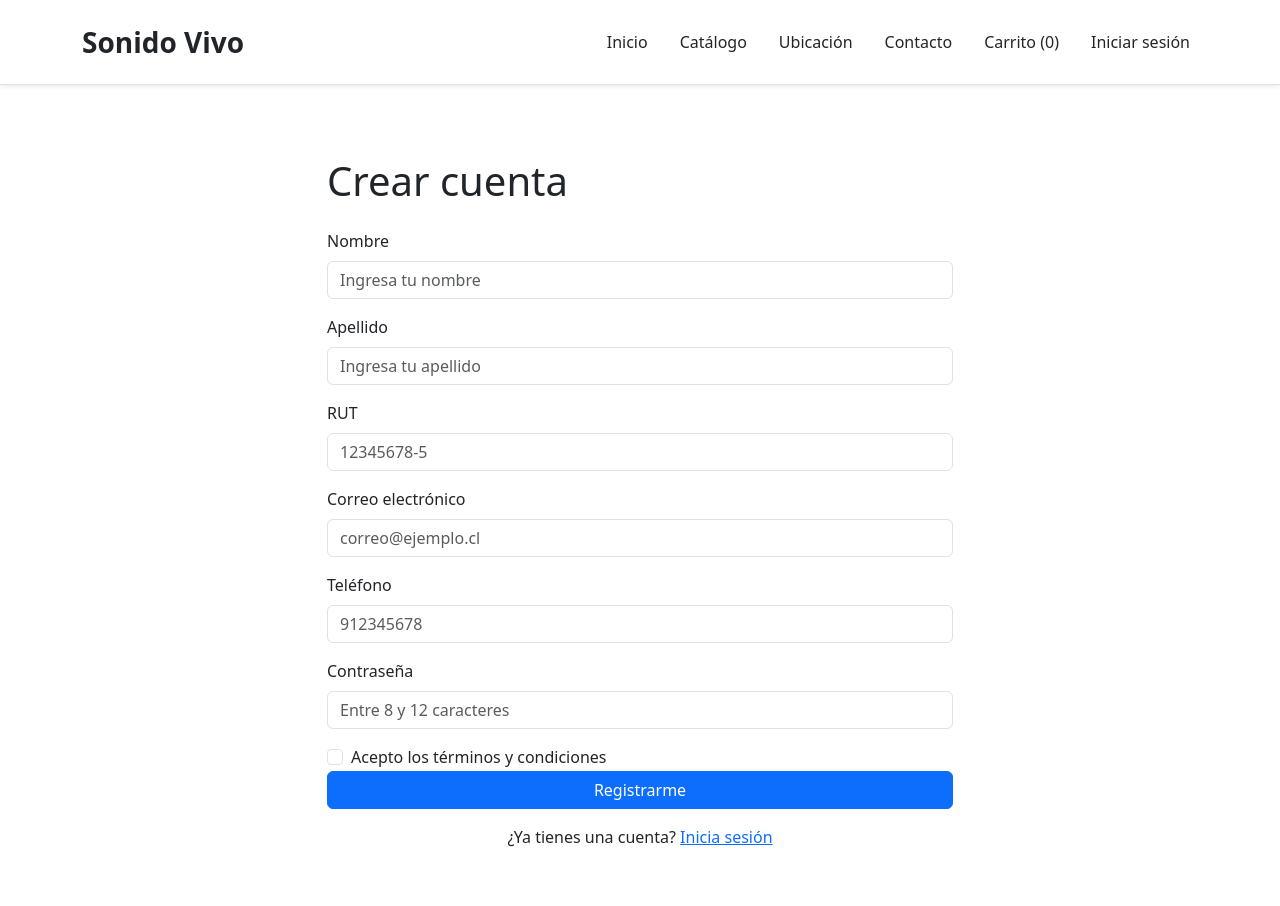
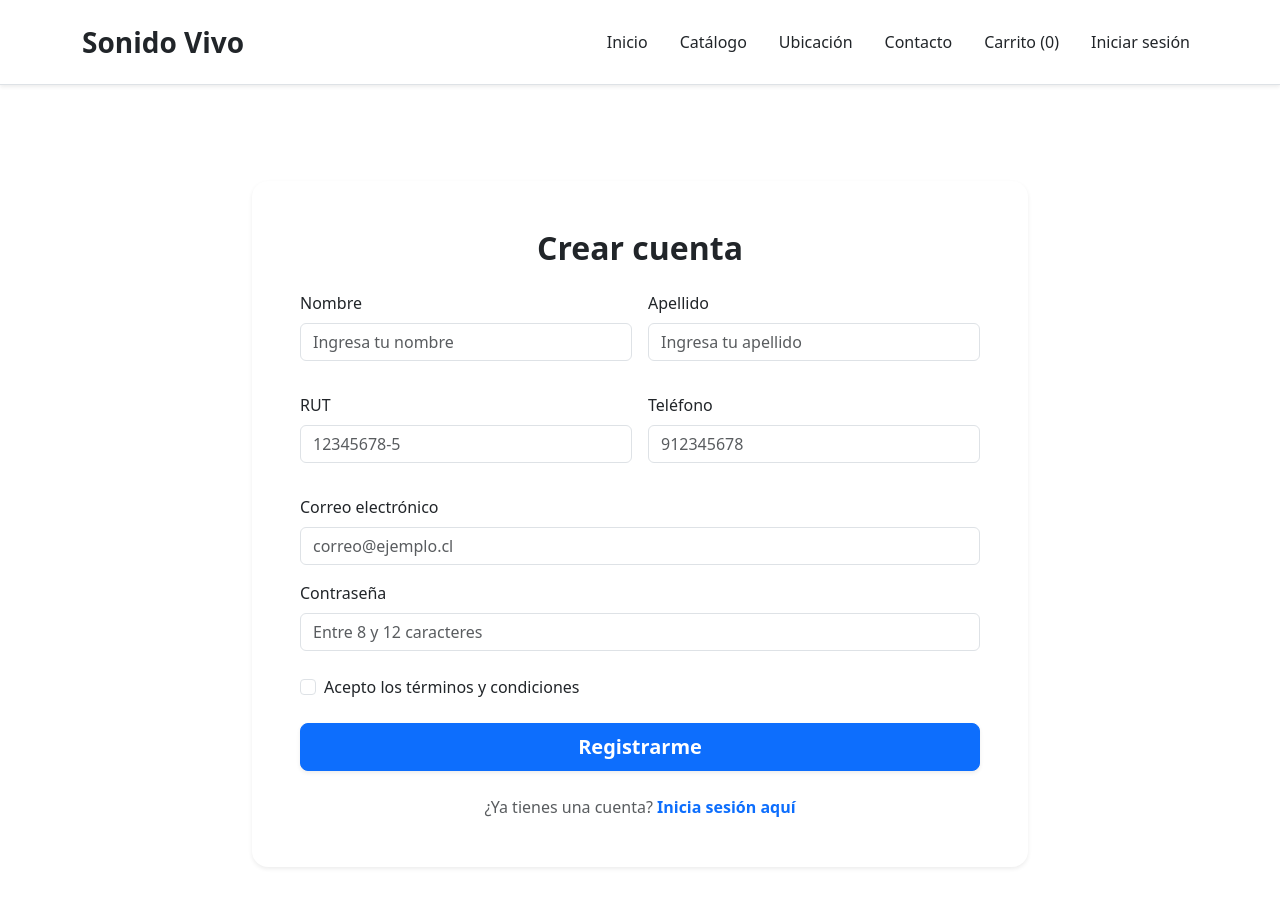
Before and after one commit to rrrbbb20/proyecto-sonido-vivo-02, a React (Vite) app: page /registro in a window 1280 px wide. Shown: the top 906 px of the page. Built offline with nearby package versions, Linux system fonts and the light colour scheme.

Commit message:
cambio disposicion pagina registro

```diff
--- a/src/pages/Registro.jsx
+++ b/src/pages/Registro.jsx
@@ -1,12 +1,9 @@
 import { useState } from "react";
-import { Container, Form, Button, Alert } from "react-bootstrap";
+import { Container, Form, Button, Alert, Row, Col, Card } from "react-bootstrap";
 import { Link, useNavigate } from "react-router-dom";
 import CampoFormulario from "../components/CampoFormulario";
-
-// IMPORTAMOS LA NUEVA HERRAMIENTA DESDE UTILS
 import { validarRegistro } from "../utils/validacionesRegistro";
 
-// Valores iniciales del formulario
 const datosIniciales = {
   nombre: "",
   apellido: "",
@@ -22,43 +19,32 @@ function Registro({ usuarios, setUsuarios }) {
   const [errores, setErrores] = useState({});
   const [mensaje, setMensaje] = useState("");
 
-  // Inicializamos el hook de navegación
   const navegar = useNavigate();
 
-  // Actualiza los campos del formulario mientras el usuario escribe
   function cambiarCampo(evento) {
     const { name, value, type, checked } = evento.target;
-
     setDatos((datosAnteriores) => ({
       ...datosAnteriores,
       [name]: type === "checkbox" ? checked : value,
     }));
-
     setErrores((erroresAnteriores) => ({
       ...erroresAnteriores,
       [name]: "",
     }));
-
     setMensaje("");
   }
 
-  // Registra al usuario
   function enviarFormulario(evento) {
     evento.preventDefault();
     setMensaje("");
 
-    // 1. Validamos usando nuestra función externa pura
     const nuevosErrores = validarRegistro(datos, usuarios);
-
-    // 2. Guardamos los errores para que se muestren en pantalla
     setErrores(nuevosErrores);
 
-    // 3. Si hay al menos 1 error, detenemos el envío
     if (Object.keys(nuevosErrores).length > 0) {
       return;
     }
 
-    // 4. Si todo está correcto, creamos el usuario
     const nuevoUsuario = {
       nombre: datos.nombre.trim(),
       apellido: datos.apellido.trim(),
@@ -69,34 +55,37 @@ function Registro({ usuarios, setUsuarios }) {
       rol: "cliente",
     };
 
-    // Agregamos el usuario a la lista compartida (base de datos temporal)
     setUsuarios((usuariosAnteriores) => [
       ...usuariosAnteriores,
       nuevoUsuario,
     ]);
 
-    // Limpiamos y mostramos éxito
     setDatos({ ...datosIniciales });
     setErrores({});
     setMensaje("¡Registro completado correctamente! Redirigiendo...");
 
-    // Redirigimos a la página principal después de 2 segundos
     setTimeout(() => {
       navegar("/");
     }, 2000);
   }
 
   return (
-    <Container className="py-4" style={{ maxWidth: "650px" }}>
-      <h1 className="mb-4">Crear cuenta</h1>
+    <Container className="py-5" style={{ maxWidth: "800px" }}>
+      <Card className="shadow-sm border-0 rounded-4">
+        <Card.Body className="p-4 p-md-5">
+          <h2 className="mb-4 text-center fw-bold">Crear cuenta</h2>
 
           {mensaje && (
-        <Alert variant="success" role="status">
+            <Alert variant="success" role="status" className="text-center">
               {mensaje}
             </Alert>
           )}
 
           <Form onSubmit={enviarFormulario} noValidate>
+
+            {/* xs=12 (Celular: 100%), md=12 (Tablet: 100%), lg=6 (PC: 50%) */}
+            <Row className="g-3 mb-3">
+              <Col xs={12} md={12} lg={6}>
                 <CampoFormulario
                   label="Nombre"
                   nombre="nombre"
@@ -105,7 +94,8 @@ function Registro({ usuarios, setUsuarios }) {
                   errores={errores}
                   onChange={cambiarCampo}
                 />
-
+              </Col>
+              <Col xs={12} md={12} lg={6}>
                 <CampoFormulario
                   label="Apellido"
                   nombre="apellido"
@@ -114,7 +104,12 @@ function Registro({ usuarios, setUsuarios }) {
                   errores={errores}
                   onChange={cambiarCampo}
                 />
+              </Col>
+            </Row>
 
+            {/* xs=12 (Celular: 100%), md=12 (Tablet: 100%), lg=6 (PC: 50%) */}
+            <Row className="g-3 mb-3">
+              <Col xs={12} md={12} lg={6}>
                 <CampoFormulario
                   label="RUT"
                   nombre="rut"
@@ -123,7 +118,21 @@ function Registro({ usuarios, setUsuarios }) {
                   errores={errores}
                   onChange={cambiarCampo}
                 />
+              </Col>
+              <Col xs={12} md={12} lg={6}>
+                <CampoFormulario
+                  label="Teléfono"
+                  nombre="telefono"
+                  tipo="tel"
+                  placeholder="912345678"
+                  datos={datos}
+                  errores={errores}
+                  onChange={cambiarCampo}
+                />
+              </Col>
+            </Row>
 
+            <div className="mb-3">
               <CampoFormulario
                 label="Correo electrónico"
                 nombre="correo"
@@ -133,17 +142,9 @@ function Registro({ usuarios, setUsuarios }) {
                 errores={errores}
                 onChange={cambiarCampo}
               />
+            </div>
 
-        <CampoFormulario
-          label="Teléfono"
-          nombre="telefono"
-          tipo="tel"
-          placeholder="912345678"
-          datos={datos}
-          errores={errores}
-          onChange={cambiarCampo}
-        />
-
+            <div className="mb-4">
               <CampoFormulario
                 label="Contraseña"
                 nombre="contrasena"
@@ -153,9 +154,10 @@ function Registro({ usuarios, setUsuarios }) {
                 errores={errores}
                 onChange={cambiarCampo}
               />
-
+            </div>
 
             <Form.Check
+              className="mb-4"
               id="terminos"
               type="checkbox"
               name="terminos"
@@ -167,16 +169,19 @@ function Registro({ usuarios, setUsuarios }) {
               feedbackType="invalid"
             />
 
-
-        <Button type="submit" className="w-100">
+            <Button variant="primary" type="submit" size="lg" className="w-100 fw-bold shadow-sm">
               Registrarme
             </Button>
           </Form>
 
-      <p className="mt-3 text-center">
+          <p className="mt-4 text-center mb-0 text-muted">
             ¿Ya tienes una cuenta?{" "}
-        <Link to="/login">Inicia sesión</Link>
+            <Link to="/login" className="text-decoration-none fw-semibold">
+              Inicia sesión aquí
+            </Link>
           </p>
+        </Card.Body>
+      </Card>
     </Container>
   );
 }
```
Lines whose indentation alone changed are shown as unchanged.
